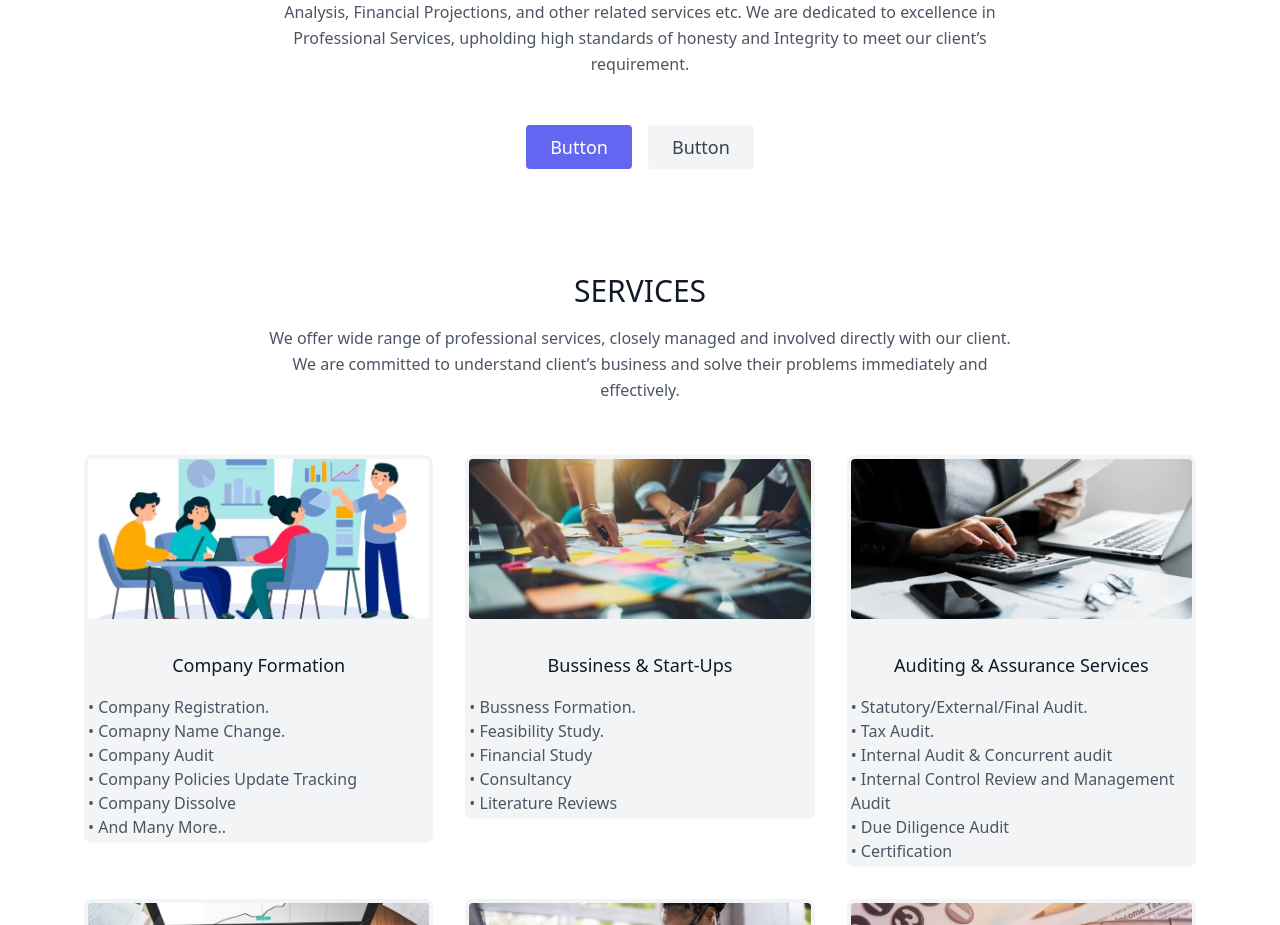
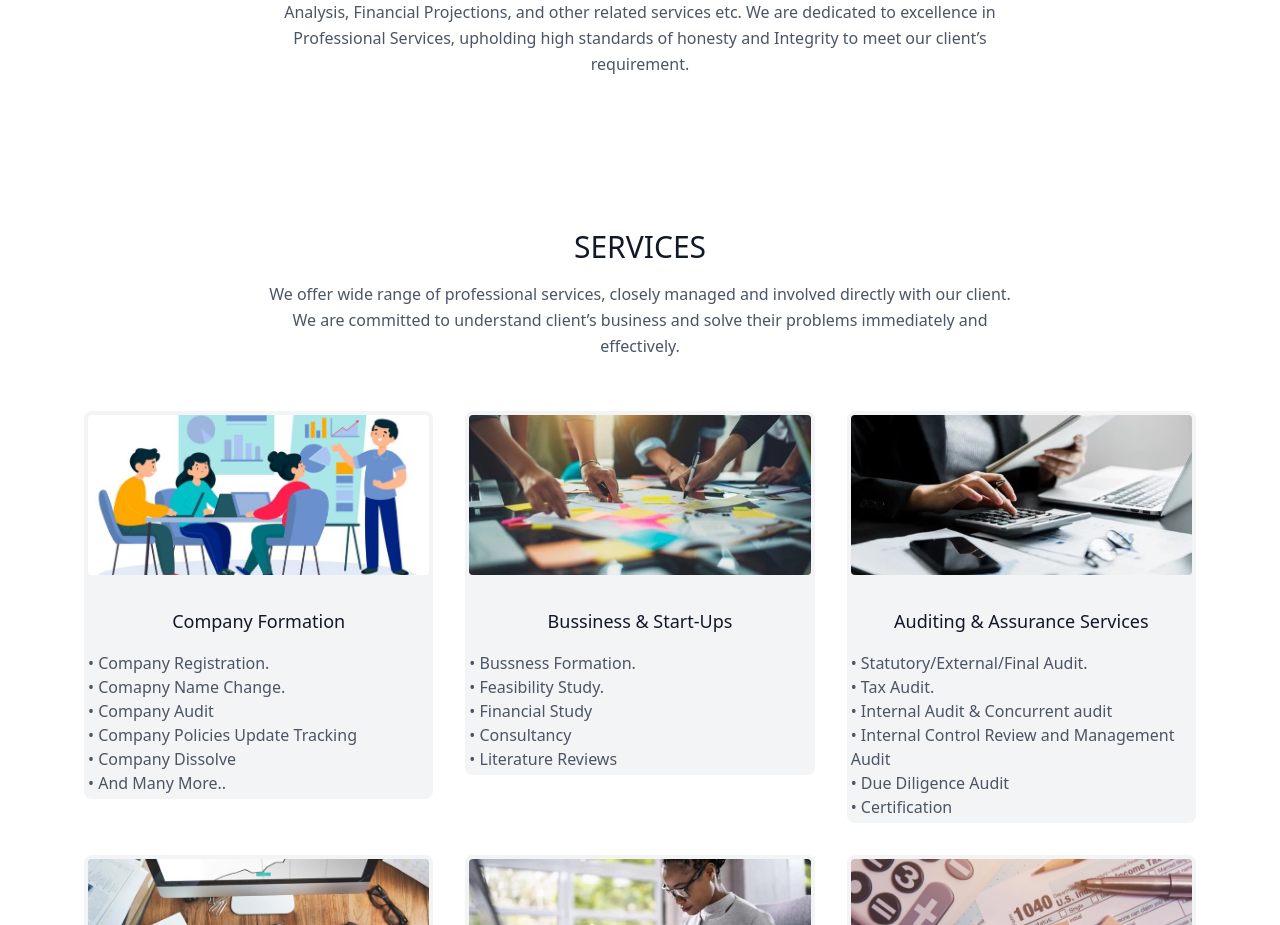
Before and after one commit to kapilpant157/rpa, a Next.js app: page / in a window 1280 px wide. Shown: the part 840-1765 px from the top of the page. Built offline with nearby package versions, Linux system fonts and the light colour scheme.

Commit message:
Update Hero hide buttons.jsx

```diff
--- a/components/Hero.jsx
+++ b/components/Hero.jsx
@@ -103,10 +103,10 @@
                         We provide various comprehensive Professional services which include Business and Financial Consultancy, Audit & Assurance services, accounting services, Taxation and Compliance consultancy, Project Feasibility Analysis, Financial Projections, and other related services etc.
                         We are dedicated to excellence in Professional Services, upholding high standards of honesty and Integrity to meet our client’s requirement.
                     </p>
-                    <div className="flex justify-center">
+{/*                     <div className="flex justify-center">
                         <button className="inline-flex text-white bg-indigo-500 border-0 py-2 px-6 focus:outline-none hover:bg-indigo-600 rounded text-lg">Button</button>
                         <button className="ml-4 inline-flex text-gray-700 bg-gray-100 border-0 py-2 px-6 focus:outline-none hover:bg-gray-200 rounded text-lg">Button</button>
-                    </div>
+                    </div> */}
                 </div>
             </div>
         </section>
```
